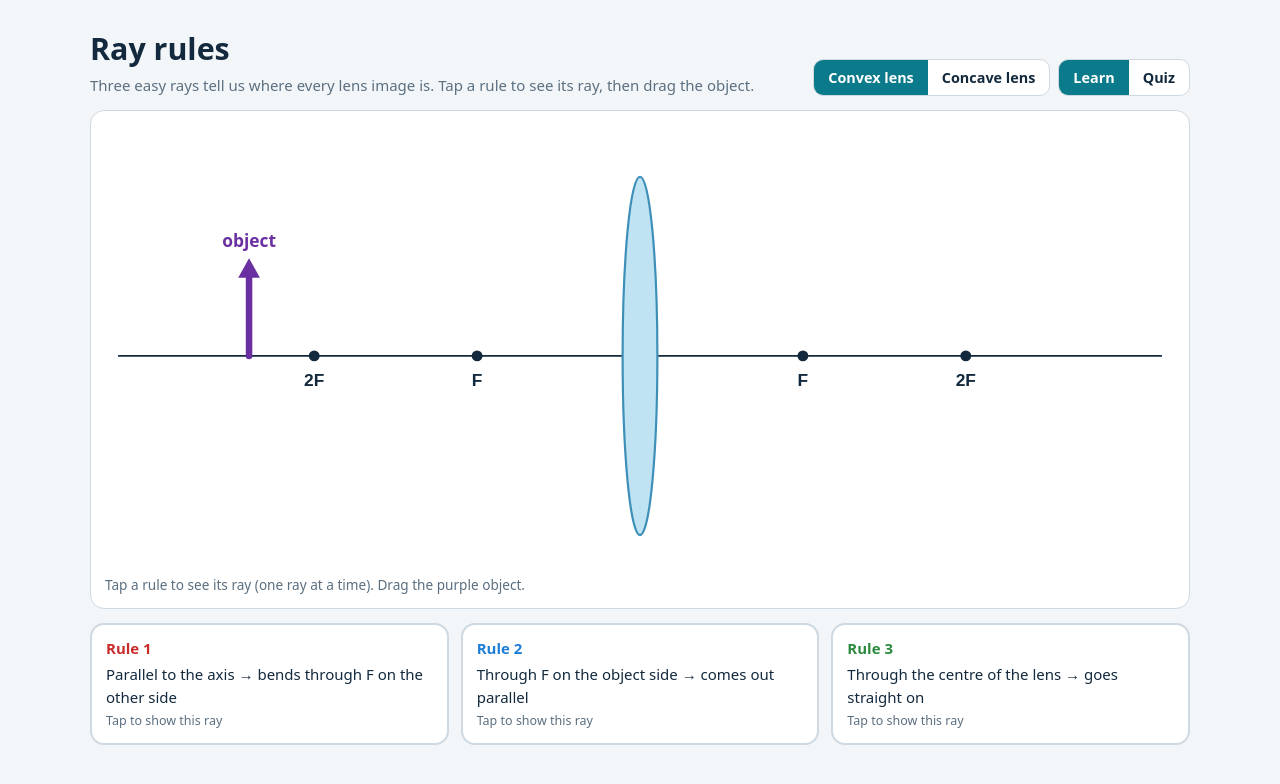
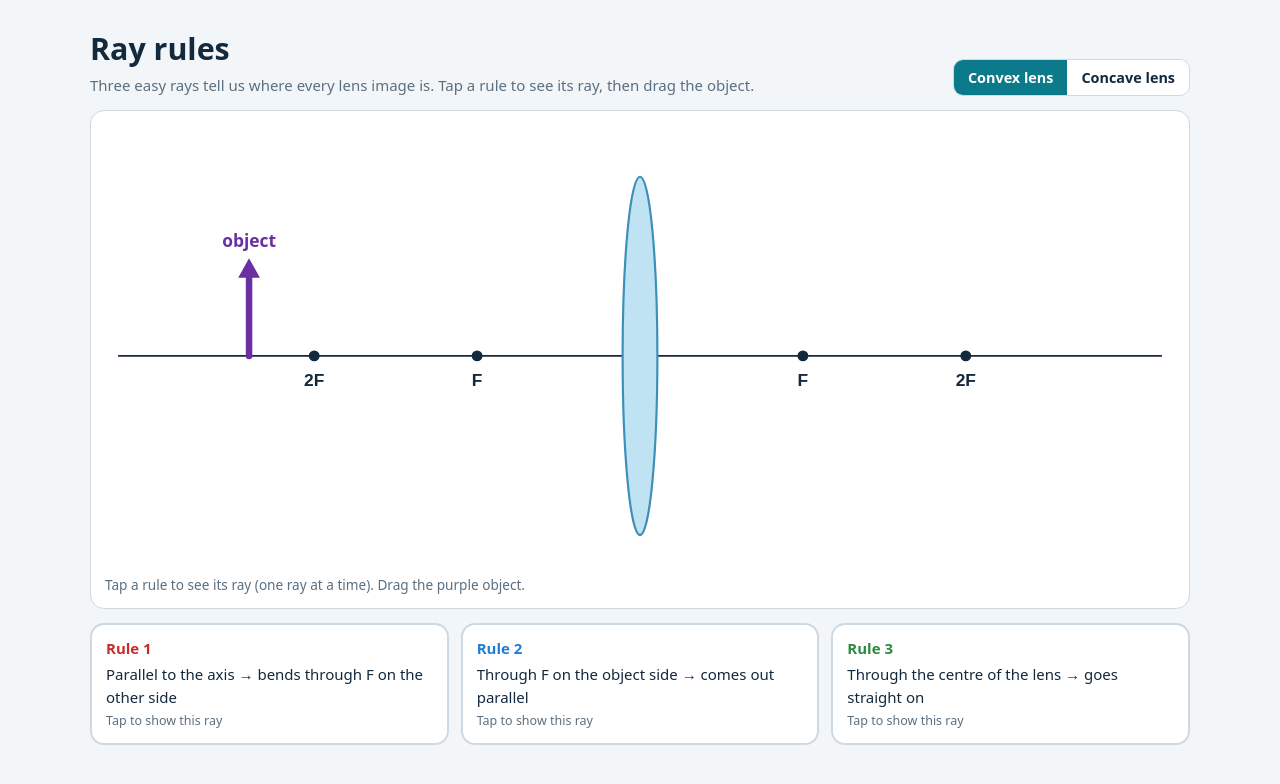
Before and after one commit to reemachhetri81-ui/lens-sims, a plain HTML site: page ray-rules.html in a window 1280 px wide. Drawn offline with Linux system fonts and the light colour scheme.

Commit message:
Update ray-rules.html

```diff
--- a/ray-rules.html
+++ b/ray-rules.html
@@ -54,7 +54,7 @@ svg{display:block;width:100%;height:auto;touch-action:none;user-select:none}
     <div><h1>Ray rules</h1><p class="sub">Three easy rays tell us where every lens image is. Tap a rule to see its ray, then drag the object.</p></div>
     <div class="controls">
       <div class="seg" role="group" aria-label="Lens"><button id="lc" aria-pressed="true">Convex lens</button><button id="lv" aria-pressed="false">Concave lens</button></div>
-      <div class="seg" role="group" aria-label="Mode"><button id="mx" aria-pressed="true">Learn</button><button id="mq" aria-pressed="false">Quiz</button></div>
+<button id="mx" hidden></button><button id="mq" hidden></button>
     </div>
   </header>
   <div class="bench">
@@ -131,6 +131,7 @@ function draw(){
 function svgX(e){const p=sv.createSVGPoint();p.x=e.clientX;p.y=e.clientY;return p.matrixTransform(sv.getScreenCTM().inverse()).x}
 sv.addEventListener("pointermove",e=>{if(!drag)return;let x=Math.max(XMIN+10,Math.min(CX-30,svgX(e)));[CX-F,CX-2*F].forEach(s=>{if(Math.abs(x-s)<7)x=s});xo=x;draw()});
 sv.addEventListener("pointerup",()=>drag=false);
+sv.addEventListener("pointerdown",e=>{if(drag||mode!=="learn")return;let x=svgX(e);if(x>CX-30)return;x=Math.max(XMIN+10,x);[CX-F,CX-2*F].forEach(s=>{if(Math.abs(x-s)<7)x=s});xo=x;drag=true;sv.setPointerCapture(e.pointerId);draw()});
 
 function renderRules(){
   const box=document.getElementById("rules");box.innerHTML="";
@@ -187,7 +188,7 @@ function setMode(m){mode=m;document.getElementById("mx").setAttribute("aria-pres
 document.getElementById("mx").onclick=()=>setMode("learn");
 document.getElementById("mq").onclick=()=>setMode("quiz");
 window.matchMedia("(prefers-color-scheme: dark)").addEventListener("change",()=>{renderRules();draw()});
-renderRules();if(I.mode==="quiz")setMode("quiz");else draw();
+renderRules();draw();
 })();
 </script>
 </body></html>
```
